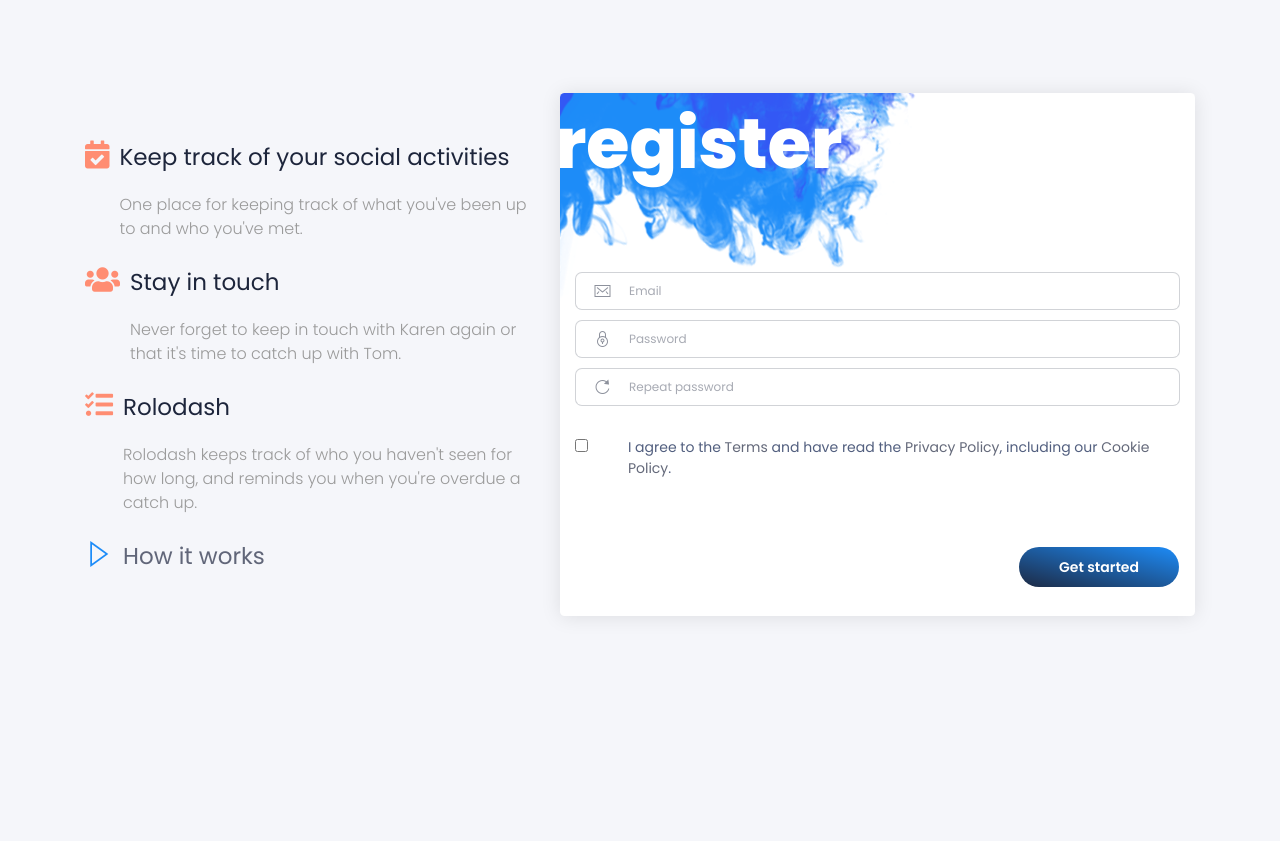
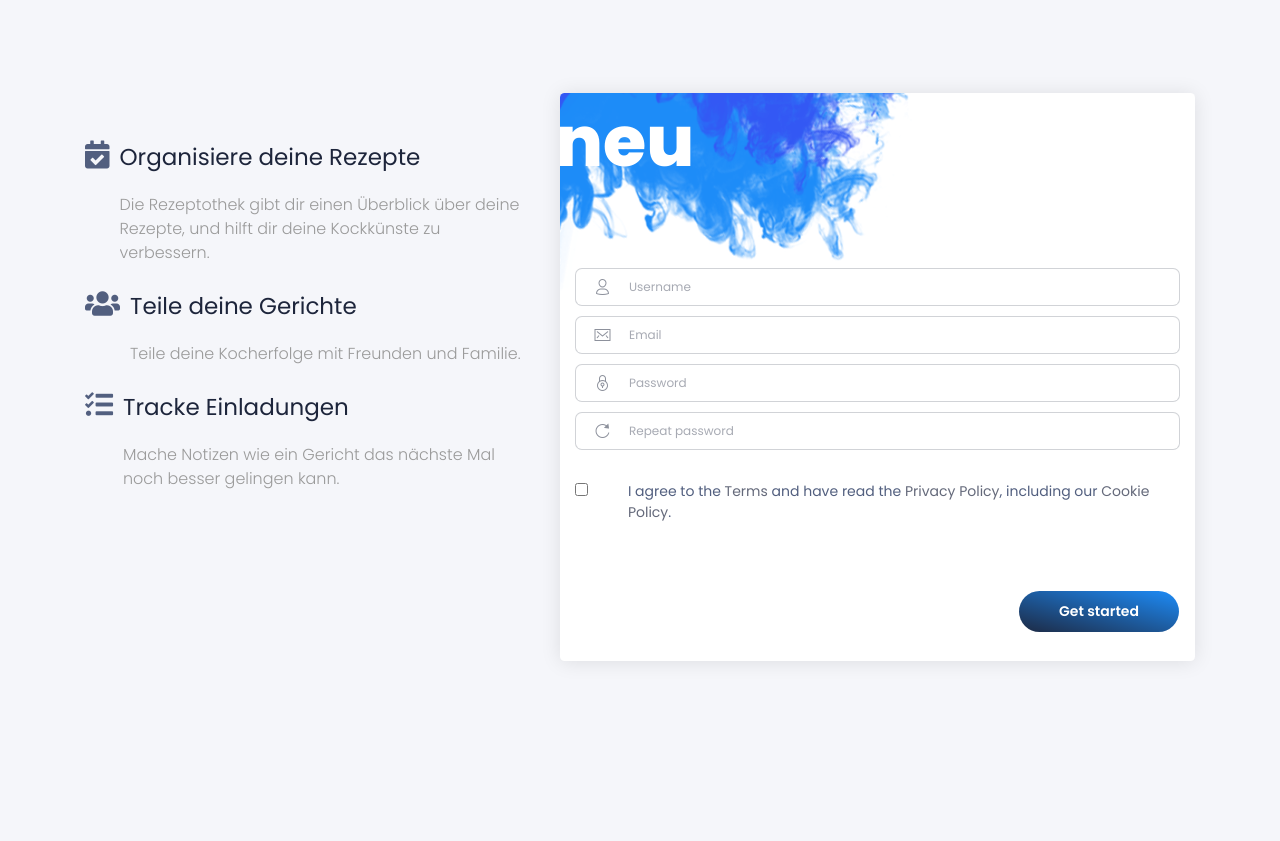
Before and after one commit to phildeutsch/recipes, a Django app: template app/templates/django_registration/registration_form.html in a window 1280 px wide. Shown: the part 57-898 px from the top of the page. Before the commit the page ends 674 px from the top, so only its background shows below. Run offline with Django 3.2, Linux system fonts and the light colour scheme; the template is opened without the code that fills it, so the values that code supplies are empty; some libraries are stand-ins or nearby versions.

Commit message:
anmeldung

```diff
--- a/app/templates/django_registration/registration_form.html
+++ b/app/templates/django_registration/registration_form.html
@@ -1,4 +1,4 @@
-{% extends "django_registration/registration_base.html" %}
+{% extends "registration/registration_base.html" %}
 {% load static %}
 
 {% block content %}
@@ -11,44 +11,36 @@
     <div class="row">
         <div class="col-md-5 ml-auto">
             <div class="info-area info-horizontal mt-5">
-              <div class="icon icon-warning">
+              <div class="icon">
                 <i class="fas fa-calendar-check"></i>
               </div>
               <div class="description">
-              <h3 class="info-title">Keep track of your social activities</h3>
+              <h3 class="info-title">Organisiere deine Rezepte</h3>
               <p class="description">
-                One place for keeping track of what you've been up to and who you've met.
+                Die Rezeptothek gibt dir einen Überblick über deine Rezepte, und hilft dir deine Kockkünste zu verbessern.
               </p>
               </div>
             </div>
             <div class="info-area info-horizontal">
-              <div class="icon icon-warning">
+              <div class="icon">
                   <i class="fas fa-users"></i>
               </div>
               <div class="description">
-              <h3 class="info-title">Stay in touch</h3>
+              <h3 class="info-title">Teile deine Gerichte</h3>
               <p class="description">
-                  Never forget to keep in touch with Karen again or that it's time to catch up with Tom.
+                  Teile deine Kocherfolge mit Freunden und Familie.
                 </p>
               </div>
             </div>
             <div class="info-area info-horizontal">
-              <div class="icon icon-warning">
+              <div class="icon">
                 <i class="fas fa-tasks"></i>
               </div>
               <div class="description">
-                <h3 class="info-title">Rolodash</h3>
+                <h3 class="info-title">Tracke Einladungen</h3>
                 <p class="description">
-                    Rolodash keeps track of who you haven't seen for how long, and reminds you when you're overdue a catch up.
+                    Mache Notizen wie ein Gericht das nächste Mal noch besser gelingen kann.
                 </p>
-              </div>
-            </div>
-            <div class="info-area info-horizontal">
-              <div class="icon icon-info">
-                  <i class="tim-icons icon-triangle-right-17"></i>
-              </div>
-              <div class="description">
-                <h3 class="info-title"><a href="/info">How it works</a></h3>
               </div>
             </div>
           </div>
@@ -57,11 +49,19 @@
         <div class="card card-register card-white">
           <div class="card-header">
             <img class="card-img" src="{% static 'img/card-info.png' %}" alt="">
-            <h4 class="card-title">Register</h4>
+            <h5 class="card-title">neu</h5>
           </div>
           <div class="card-body">
             <form method="post" class="form-signin">
             {% csrf_token %}
+            <div class="input-group">
+              <div class="input-group-prepend">
+                <div class="input-group-text">
+                  <i class="tim-icons icon-single-02"></i>
+                </div>
+              </div>
+            <input type="username" name="username" required id="id_username" class="form-control" placeholder="Username"/>
+          </div>
           <div class="input-group">
             <div class="input-group-prepend">
               <div class="input-group-text">
--- a/app/urls.py
+++ b/app/urls.py
@@ -17,8 +17,16 @@ from django.conf import settings
 from django.contrib import admin
 from django.urls import include, path
 
+from django_registration.backends.one_step.views import RegistrationView
+
 urlpatterns = [
     path('', include('recipes.urls')),
     path('admin/', admin.site.urls),
+
+    # Registration URLs
+    path('accounts/register/',
+        RegistrationView.as_view(success_url='/'),
+        name='django_registration_register'),
     path('accounts/', include('django_registration.backends.one_step.urls')),
+    path('accounts/', include('django.contrib.auth.urls')),
 ]
--- a/recipes/templates/recipes/index.html
+++ b/recipes/templates/recipes/index.html
@@ -6,7 +6,7 @@
             <div class="card-header">
                 <div class="row">
                     <div class="col-4">
-                        <h4 class="card-title">Dishes</h4>
+                        <h4 class="card-title">Gerichte</h4>
                     </div>
                 </div>
             </div>
--- a/recipes/views.py
+++ b/recipes/views.py
@@ -1,9 +1,11 @@
 from django.shortcuts import render
+from django.contrib.auth.decorators import login_required
 
 from .models import Dish
 
+@login_required
 def index(request):
-    dishes = Dish.objects.all()
+    dishes = Dish.objects.filter(user=request.user)
 
     context = {'dishes': dishes}
     return render(request, 'recipes/index.html', context)
```
Also changed, not shown: app/settings.py (+16 -12 lines), app/templates/base.html (+7 -7 lines), app/templates/registration/login.html (added, +49 -0 lines), app/templates/registration/registration_base.html (renamed from app/templates/django_registration/registration_base.html), db.sqlite3. Lines whose indentation alone changed are shown as unchanged.
